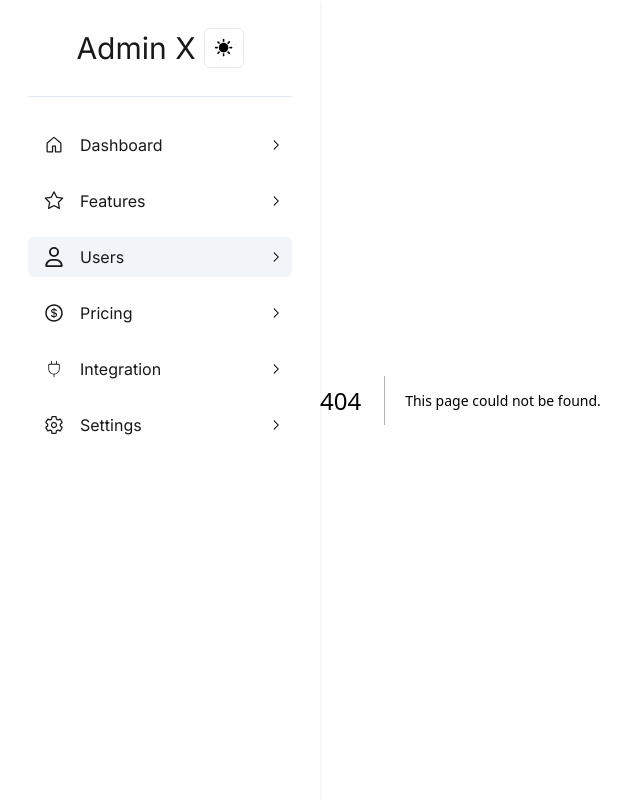
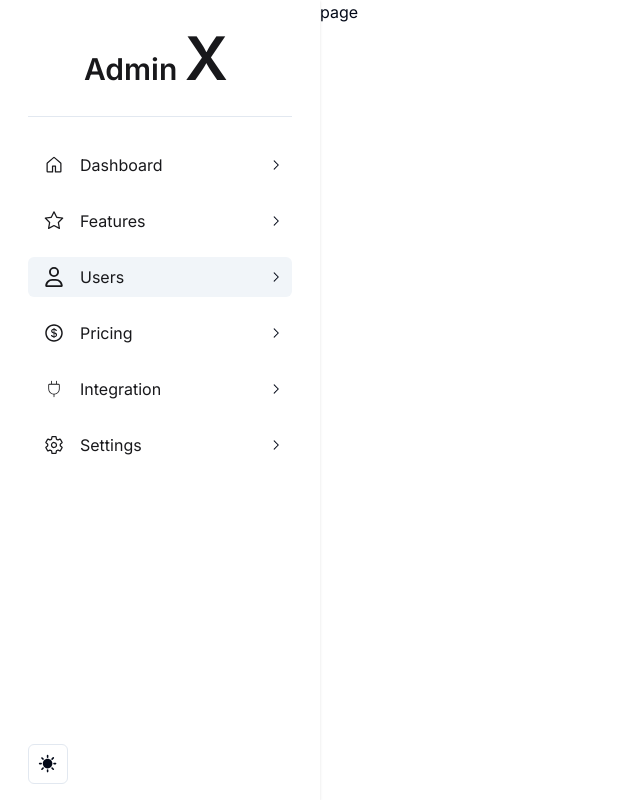
Before and after one commit to pankajjsdev/adminX, a Next.js app: page /users in a window 1280 px wide. Before the commit this address had no page. Shown: the whole page, without its empty margins (0-640 px from the left). Built offline with nearby package versions, Linux system fonts and the light colour scheme.

Commit message:
theme add as light & dark

```diff
--- /dev/null
+++ b/app/users/page.tsx
@@ -0,0 +1,8 @@
+
+function page() {
+  return (
+    <div>page</div>
+  )
+}
+
+export default page
--- a/components/_ui/Sidebar/index.tsx
+++ b/components/_ui/Sidebar/index.tsx
@@ -18,10 +18,9 @@ function Sidebar() {
     };
 
     return (
-        <aside className='w-[25%] h-dvh flex flex-col items-center px-7 shadow'>
-            <div className='my-7 flex items-center'>
-           <h1 className='text-3xl text-primary mr-2'>Admin X</h1>
-           <ModeToggle />
+        <aside className='w-[25%] h-dvh flex flex-col items-center px-7  shadow relative'>
+            <div className='my-7'>
+                <h1 className='text-3xl text-primary font-semibold mr-2'>Admin <span className='text-6xl'>X</span></h1>
             </div>
             <Separator />
             <ul className='my-7 space-y-4 w-full'>
@@ -58,6 +57,9 @@ function Sidebar() {
                     })
                 }
             </ul>
+            <div className='absolute bottom-4 left-7'>
+                <ModeToggle />
+            </div>
         </aside>
 
     );
```
